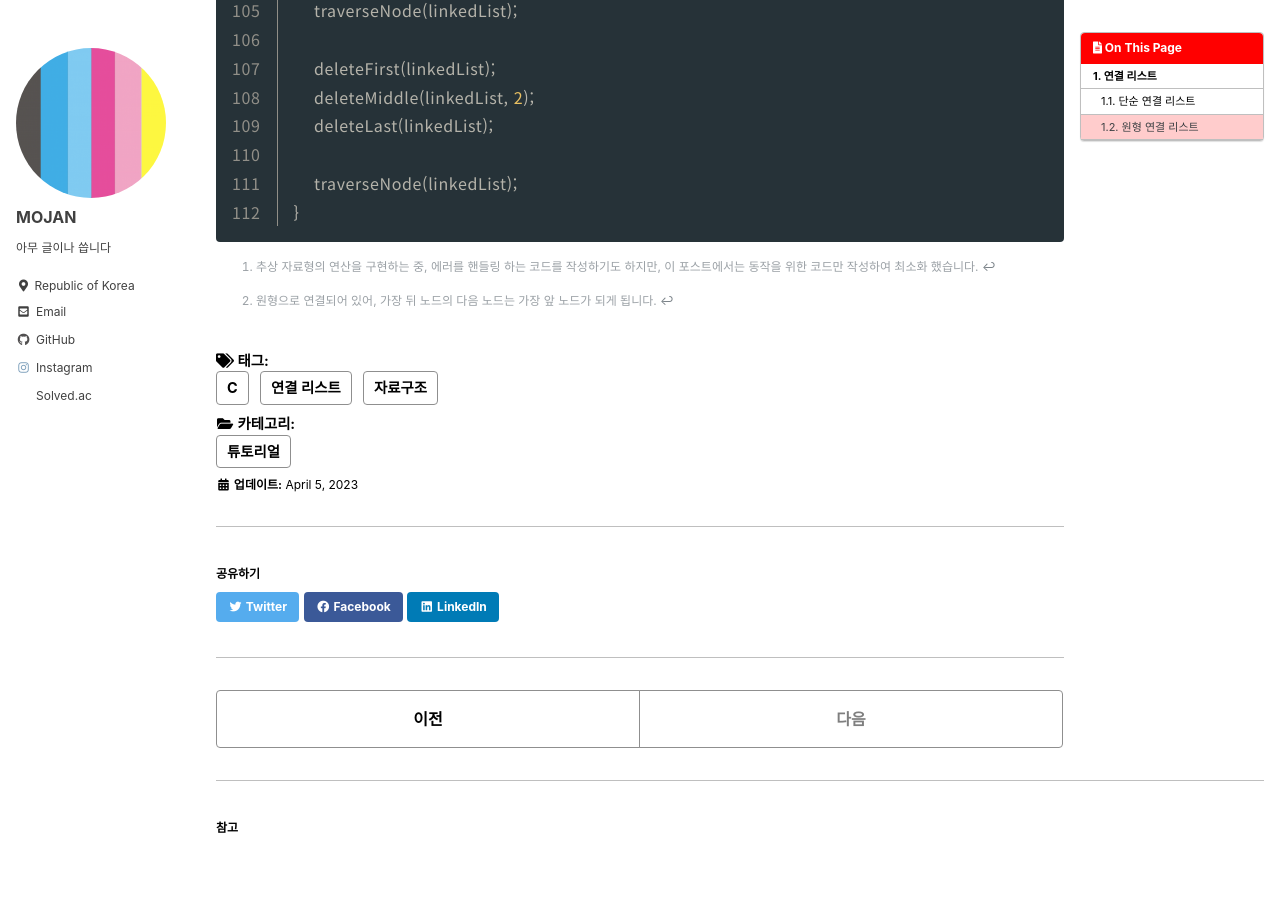
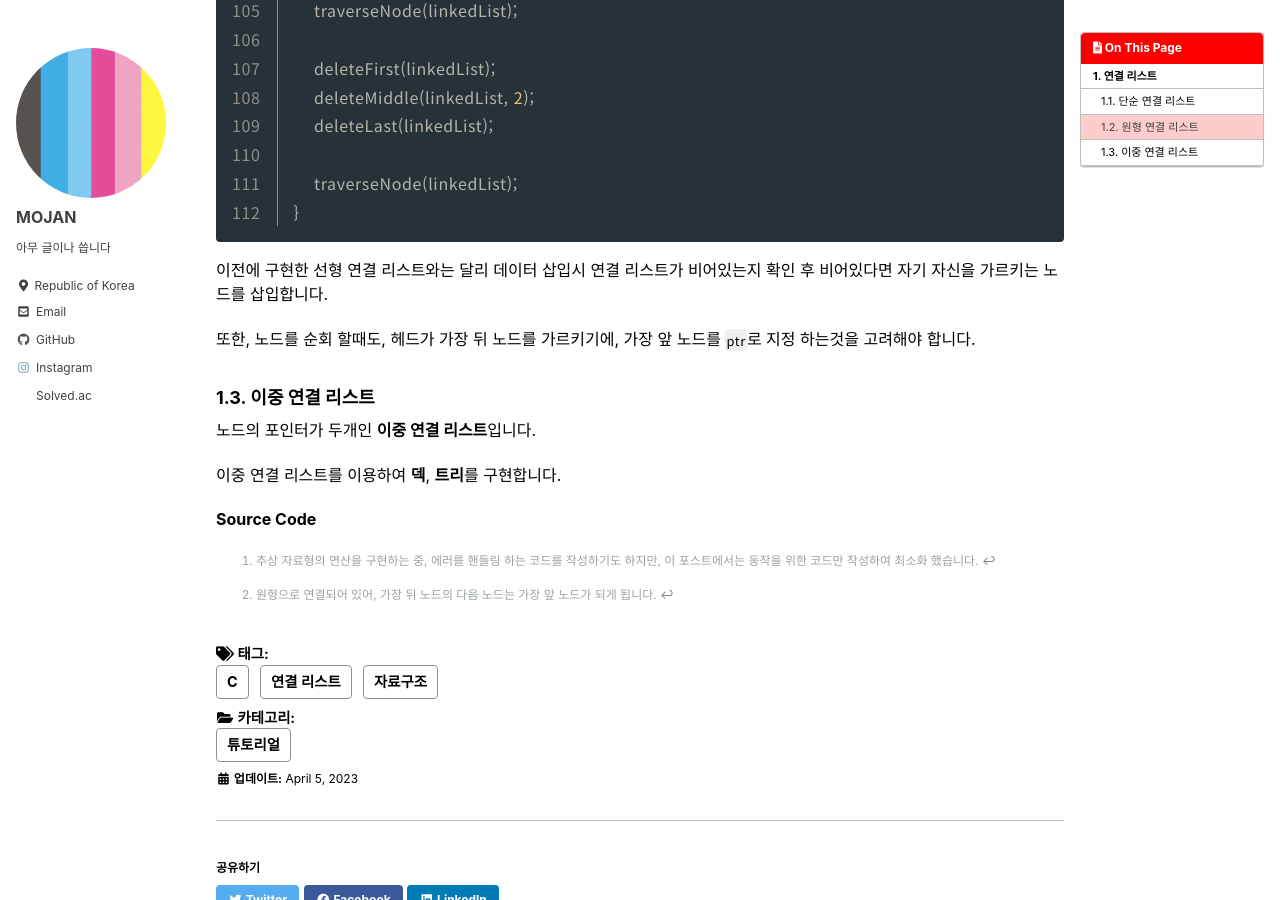
Before and after one commit to MOJAN3543/MOJAN3543.github.io, a Jekyll site: the page built from _posts/DataStructureInC/LinkedList/2023-07-09-DataStructureInLinkedList.md, in a window 1280 px wide and 900 px high, scrolled down 8266 px. Built offline with Jekyll 4.4.1, drawn with Linux system fonts in a browser that asks for light colours; cached includes are drawn as plain includes; formulas are drawn with MathJax 3.

Commit message:
Update 2023-07-09-DataStructureInLinkedList.md

````diff
--- a/_posts/DataStructureInC/LinkedList/2023-07-09-DataStructureInLinkedList.md
+++ b/_posts/DataStructureInC/LinkedList/2023-07-09-DataStructureInLinkedList.md
@@ -260,7 +260,16 @@ int main(){
     traverseNode(linkedList);
 }{% endraw %}
 ```
+이전에 구현한 선형 연결 리스트와는 달리 데이터 삽입시 연결 리스트가 비어있는지 확인 후 비어있다면 자기 자신을 가르키는 노드를 삽입합니다.
 
+또한, 노드를 순회 할때도, 헤드가 가장 뒤 노드를 가르키기에, 가장 앞 노드를 `ptr`로 지정 하는것을 고려해야 합니다.
+
+### 1.3. 이중 연결 리스트
+노드의 포인터가 두개인 **이중 연결 리스트**입니다.
+
+이중 연결 리스트를 이용하여 **덱**, **트리**를 구현합니다.
+
+**Source Code**
 
 [^1]: 추상 자료형의 연산을 구현하는 중, 에러를 핸들링 하는 코드를 작성하기도 하지만, 이 포스트에서는 동작을 위한 코드만 작성하여 최소화 했습니다.
 [^2]: 원형으로 연결되어 있어, 가장 뒤 노드의 다음 노드는 가장 앞 노드가 되게 됩니다.
````
Also changed, not shown: other parts of _posts/DataStructureInC/LinkedList/2023-07-09-DataStructureInLinkedList.md (+1 -1 lines).
